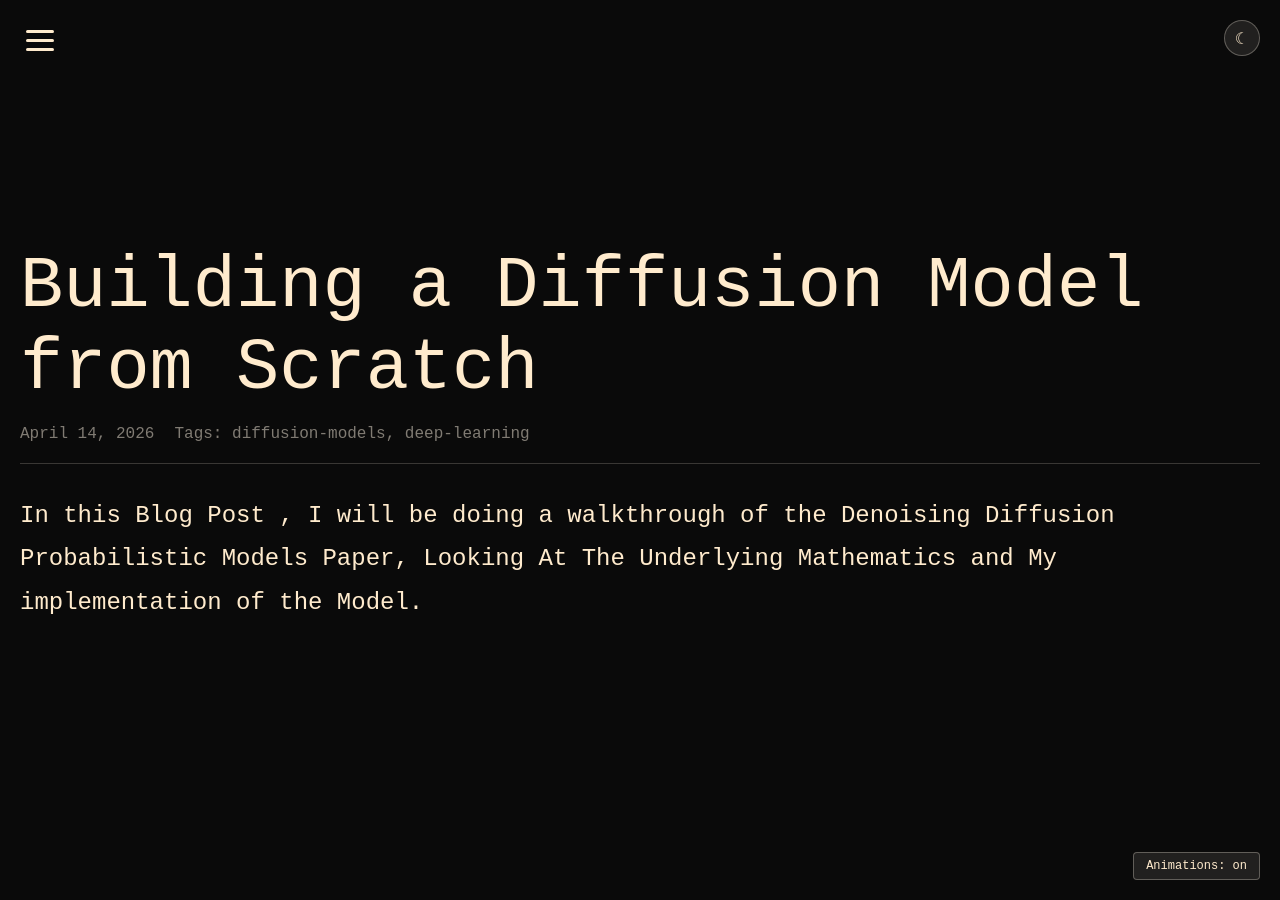
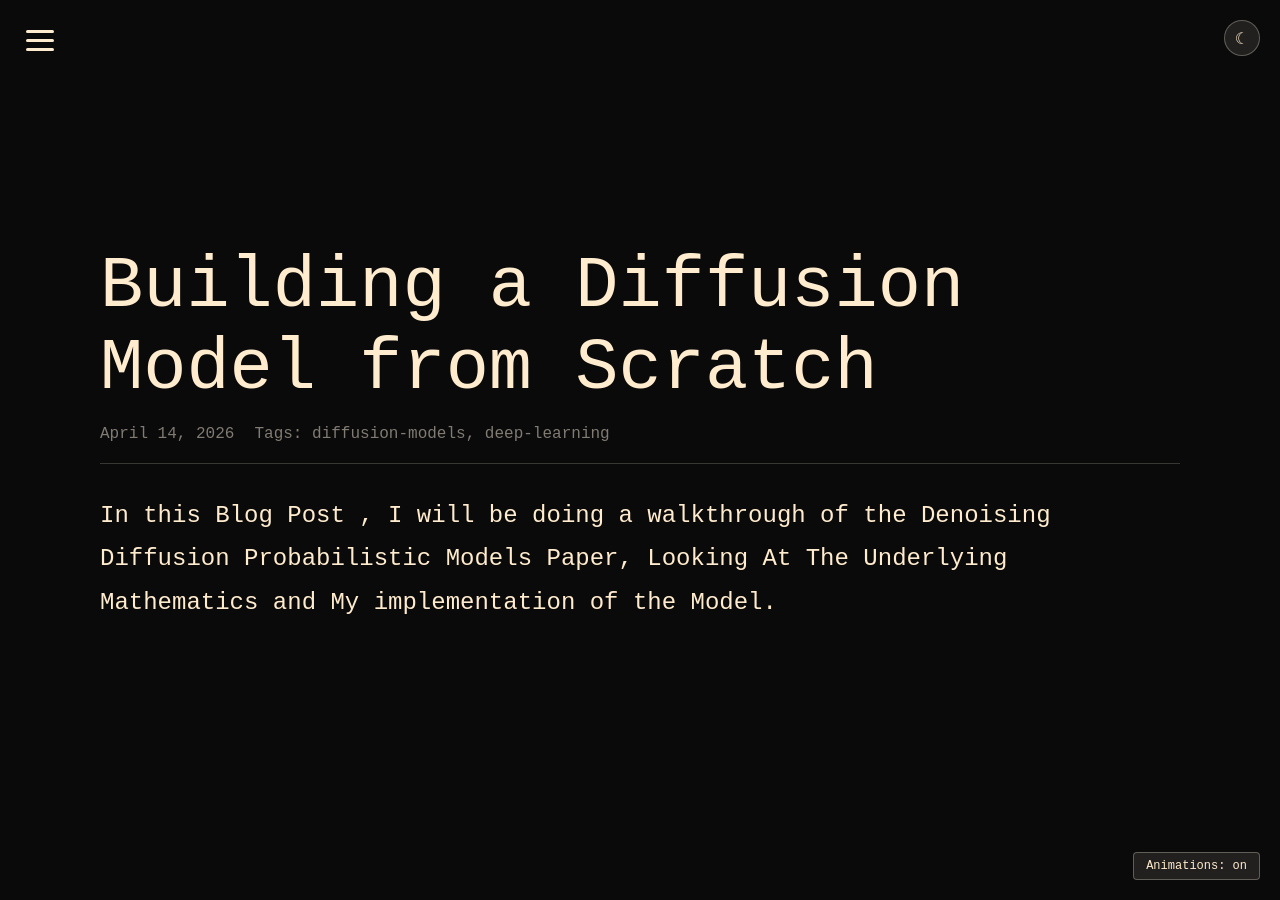
Before and after one commit to stealthcrazy/stealthcrazy.github.io, a Jekyll site: the page built from _posts/2026-04-14-DiffusionModels.html, in a window 1280 px wide. Built offline with Jekyll 4.4.1, drawn with Linux system fonts in a browser that asks for light colours.

Commit message:
Padding Fix

```diff
--- a/assets/css/main.css
+++ b/assets/css/main.css
@@ -218,7 +218,7 @@ body {
 .blog-post {
     max-width: 1500px;
     margin: auto auto;
-    padding: 40px 20px;
+    padding: 100px;
     color: var(--text);
     font-family: 'Courier New', Courier, monospace;
 }
```
